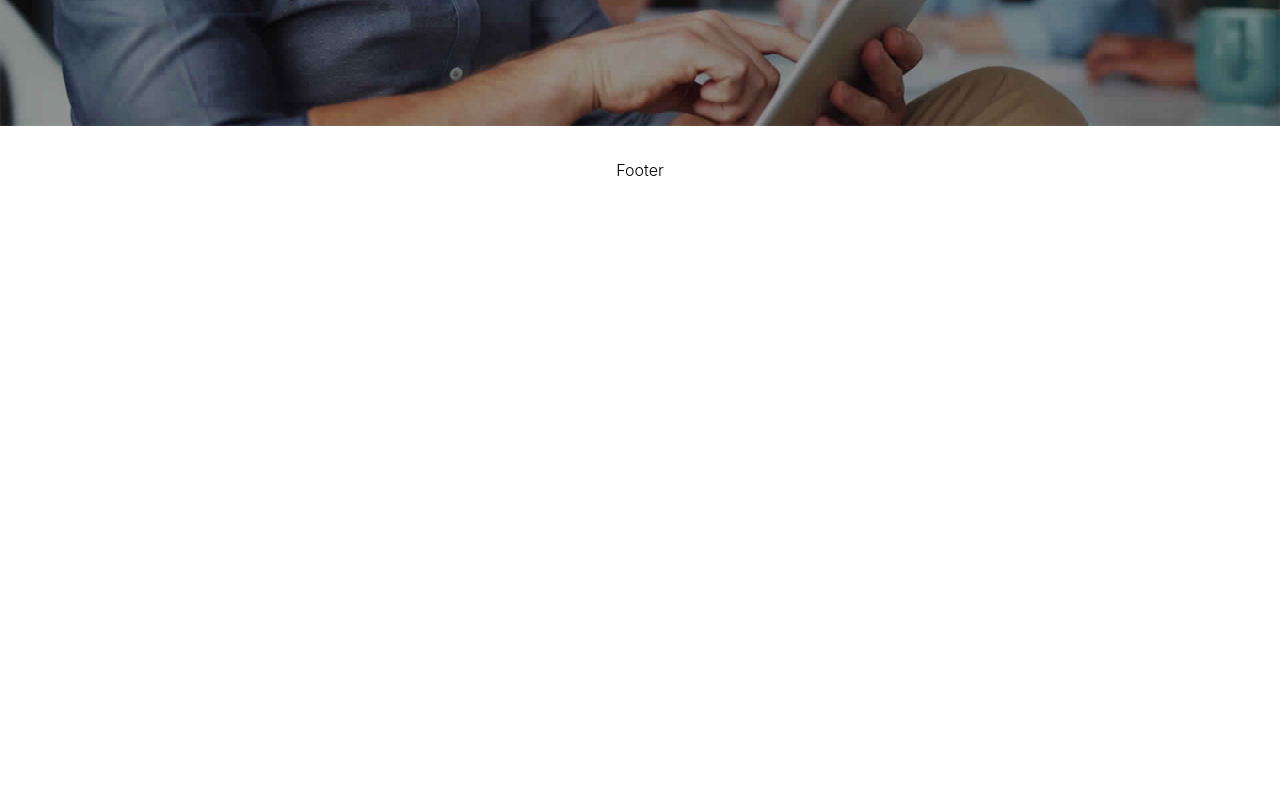
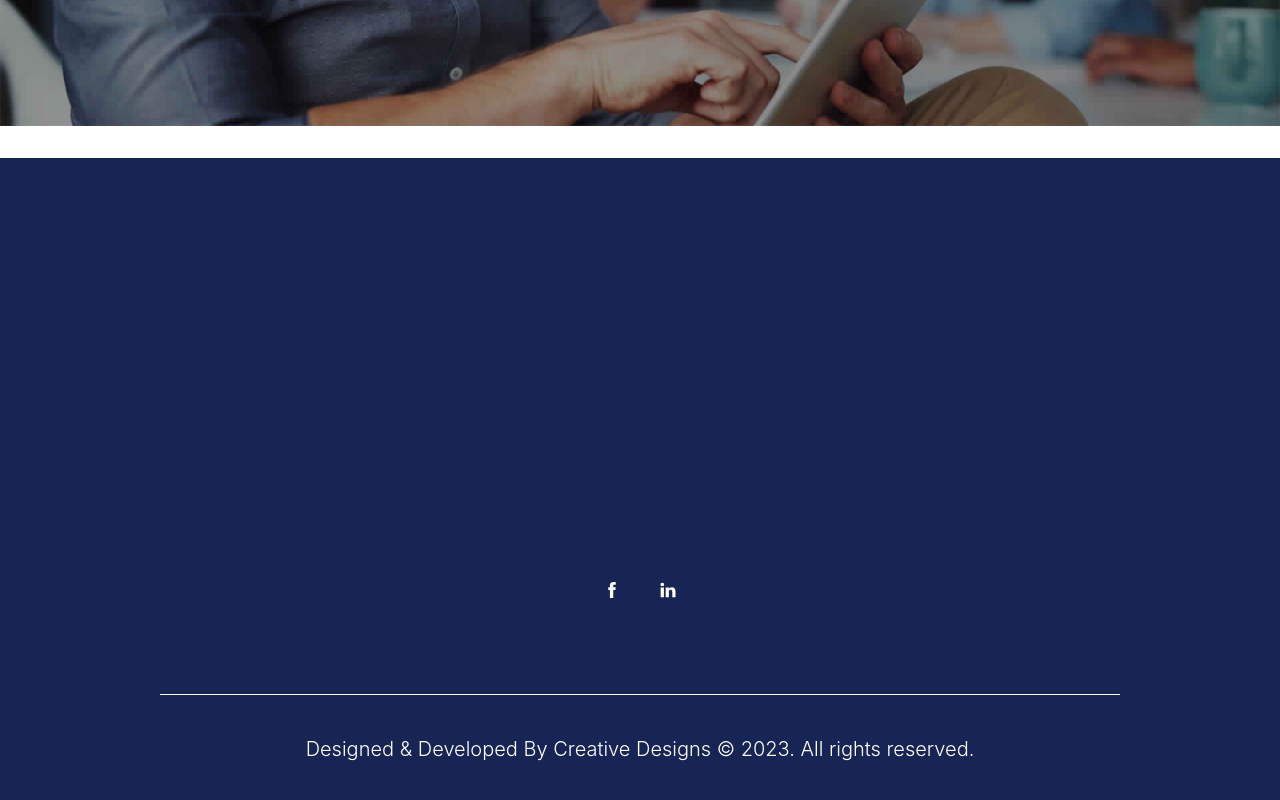
Before and after one commit to Ciscoflash/LandBirds_Clone, a React (Vite) app: page / in a window 1280 px wide. Shown: the part 520-1320 px from the top of the page. Before the commit the page ends 800 px from the top, so only its background shows below. Built offline with nearby package versions, Linux system fonts and the light colour scheme.

Commit message:
Add footer

```diff
--- a/src/components/Layout.jsx
+++ b/src/components/Layout.jsx
@@ -1,6 +1,6 @@
 import React from "react";
 import Navbar from "./Navbar";
-import Footer from "./Footer";
+import Footer from "./footer";
 import Main from "./Main";
 import Home from "../pages/Home";
 
--- a/src/components/footer.jsx
+++ b/src/components/footer.jsx
@@ -1,7 +1,27 @@
 import React from "react";
-
+import { TfiFacebook } from "react-icons/tfi";
+import { TfiLinkedin } from "react-icons/tfi";
 const Footer = () => {
-  return <div>Footer</div>;
+  return (
+    <div className="min-h-full w-full bg-blue-950 py-10">
+      <div className="flex gap-10 justify-center pt-96 mb-24">
+        <a href="#">
+          {" "}
+          <TfiFacebook size={16} color="white" className="" />
+        </a>
+        <a href="#">
+          {" "}
+          <TfiLinkedin size={16} color="white" />
+        </a>
+      </div>
+      <div>
+        <div className="w-4/4 md:w-3/4  m-auto h-px bg-white mb-10"></div>
+        <p className="text-white text-sm md:text-xl">
+          Designed & Developed By Creative Designs © 2023. All rights reserved.
+        </p>
+      </div>
+    </div>
+  );
 };
 
 export default Footer;
```
